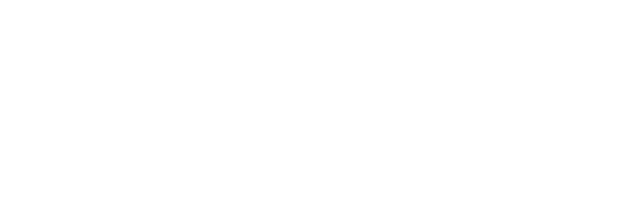
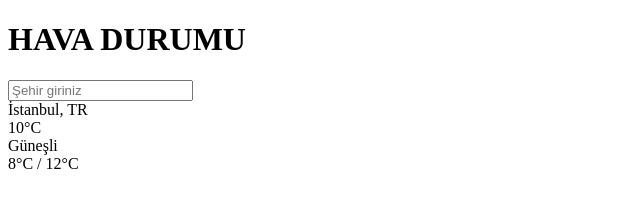
Before and after one commit to memetbulam/weather-foreacast, a plain HTML site: page index.html in a window 1280 px wide. Shown: the whole page, without its empty margins (0-640 px from the left). Drawn offline with Linux system fonts and the light colour scheme.

Commit message:
Yapı oluşturuldu.

```diff
--- a/index.html
+++ b/index.html
@@ -10,7 +10,18 @@
 </head>
 
 <body>
-
+    <div class="container">
+        <div class="header">
+            <h1>HAVA DURUMU</h1>
+            <input type="text" id="searchBar" placeholder="Şehir giriniz" />
+        </div>
+        <div class="content">
+            <div class="city"> İstanbul, TR</div>
+            <div class="temp">10°C</div>
+            <div class="desc">Güneşli</div>
+            <div class="minmaxtemp"> 8°C / 12°C</div>
+        </div>
+    </div>
     <script src="main.js"></script>
 </body>
 
```
